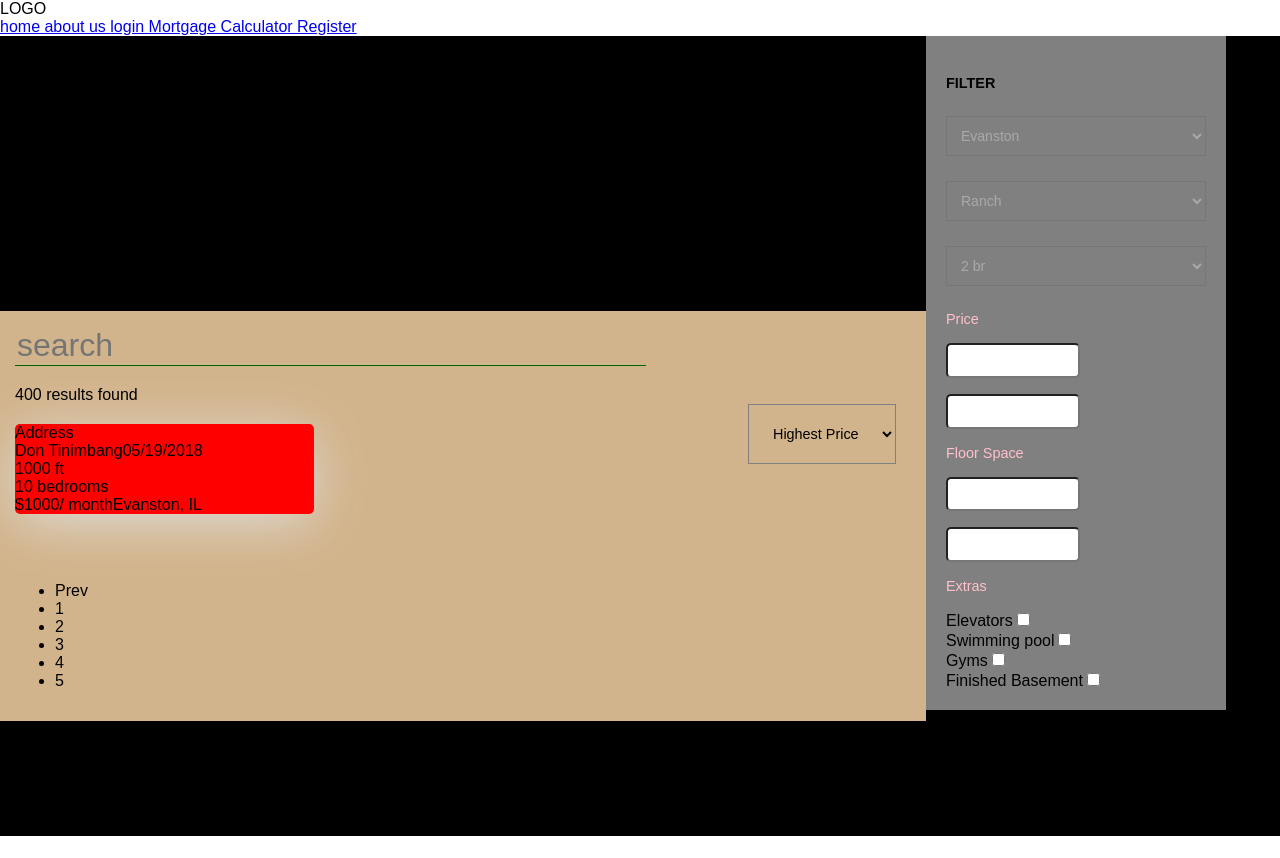
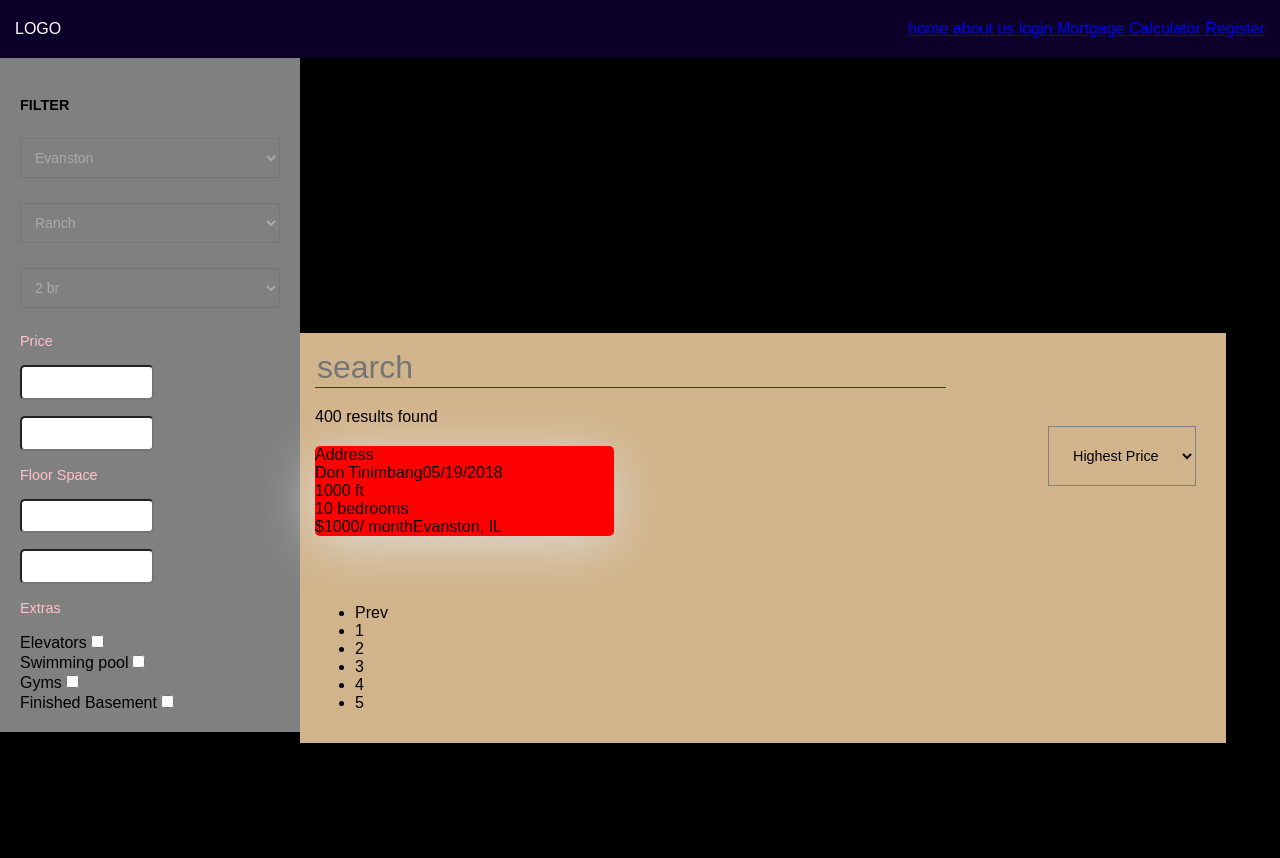
Before and after one commit to Ehgatar/AirePiso2.0, a React (Create React App) app in the folder airepiso2/: page / in a window 1280 px wide. Before the commit the page ends 836 px from the top, so only its background shows below. Built offline with nearby package versions, Linux system fonts and the light colour scheme.

Commit message:
rendering css works

```diff
--- a/airepiso2/src/App.css
+++ b/airepiso2/src/App.css
@@ -1,3 +1,5 @@
+
+/* ====================content area=========================== */
 #content-area{
   overflow:auto;
   width: 100%;
@@ -205,3 +207,43 @@
       }
 
       }
+
+
+
+
+
+      header {
+        background:#0c002b;
+        color: white;
+        overflow: auto;
+        padding: 20px 15px;
+
+        .logo{
+    float: left;
+        }
+        nav {
+            float: right;
+
+           {
+                color:white;
+                text-decoration: none;
+                padding: 10px 20px;
+                text-transform: capitalize;
+                font-weight: 300;
+                font-size: 0.9rem;
+
+
+                hover{
+                    color: blue;
+
+                }
+                .register-btn {
+                 background: red;
+                 padding: 7px 25px;
+                 text-align: center;
+                 color: white;
+                 border-radius: 5px
+                }
+            }
+        }
+    }
--- a/airepiso2/src/App.js
+++ b/airepiso2/src/App.js
@@ -8,6 +8,7 @@
 import {BrowserRouter as Router,Route} from 'react-router-dom'
 
 
+
 class App extends Component {
   render() {
     return (
@@ -15,8 +16,9 @@
          <div>
           <Headers />
           <section id="content-area">
+          <Filter />
           <Listings />
-          <Filter />
+
           </section>
           <Route exact path="/about" component={About} />
         </div>
```
